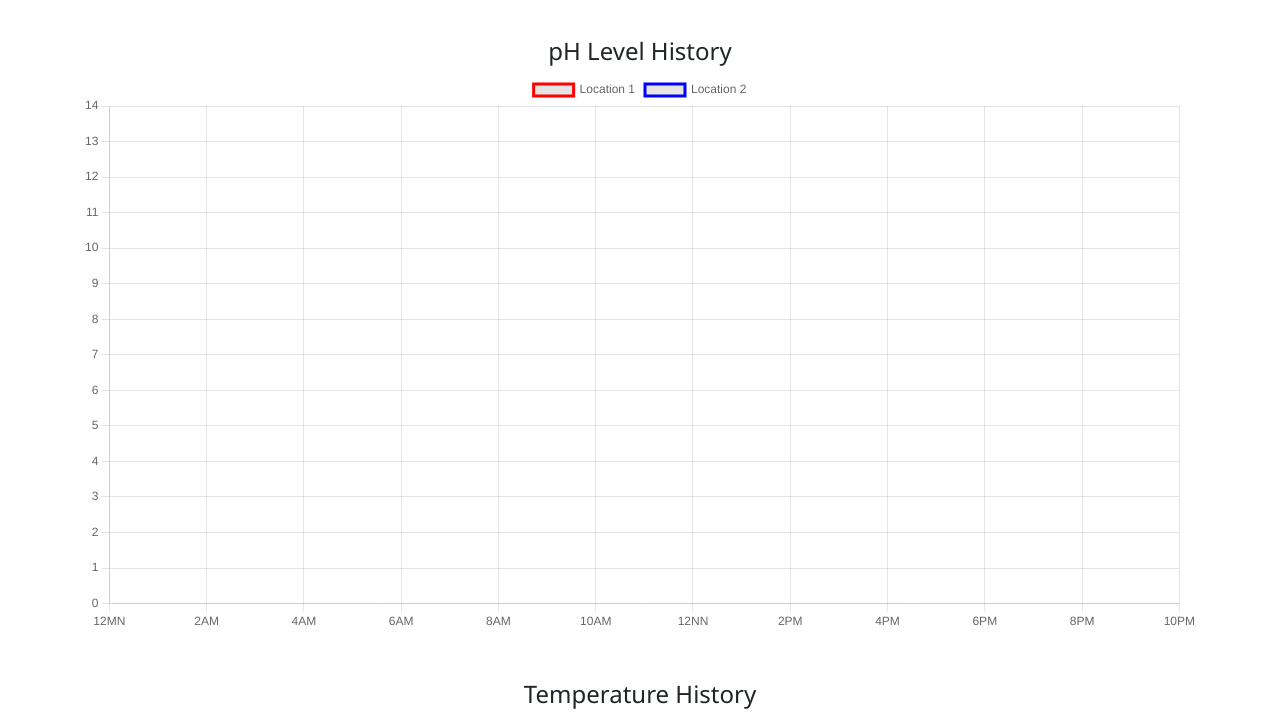
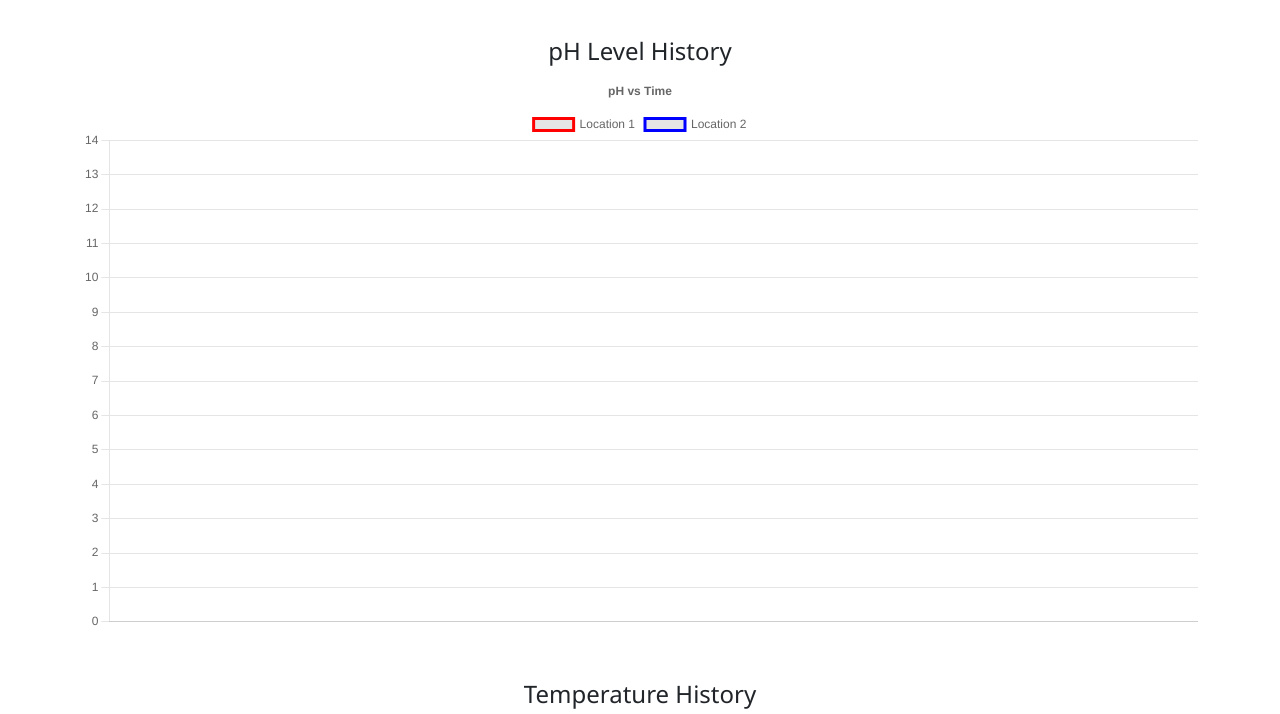
Before and after one commit to tristanjls26/thesis-ni-doy, a plain HTML site: page index.html in a window 1280 px wide. Shown: the part 474-1188 px from the top of the page. Drawn offline with nearby package versions, Linux system fonts and the light colour scheme; no server answers.

Commit message:
Update index.html

```diff
--- a/index.html
+++ b/index.html
@@ -107,12 +107,11 @@
   <!-- Firebase + Charts -->
 <!-- Only include this part of the JS section -->
 <script>
-  const labels = ["12MN", "2AM", "4AM", "6AM", "8AM", "10AM", "12NN", "2PM", "4PM", "6PM", "8PM", "10PM"];
 
 const chartConfig = (label, min, max, step) => ({
   type: 'line',
   data: {
-      labels,
+    labels: [], // <-- dynamic from timeLabels later
     datasets: [
       { label: "Location 1", borderColor: 'red', fill: false, data: [] },
       { label: "Location 2", borderColor: 'blue', fill: false, data: [] }
@@ -125,15 +124,39 @@
         min,
         max,
         ticks: { stepSize: step }
+      },
+      x: {
+        ticks: {
+          maxRotation: 45,
+          minRotation: 45
+        }
+      }
+    },
+    plugins: {
+      title: {
+        display: true,
+        text: label + " vs Time"
+      },
+      legend: {
+        display: true
       }
     }
   }
 });
 
+
   const phChart = new Chart(document.getElementById('phChart'), chartConfig("pH", 0, 14, 1));
   const tempChart = new Chart(document.getElementById('tempChart'), chartConfig("Temp", 15, 40, 5));
-  const turbChart = new Chart(document.getElementById('turbChart'), chartConfig("Turb", 0, 1000, 200));
+  const turbChart = new Chart(document.getElementById('turbChart'), chartConfig("Turb", 0, 2000, 400));
   const tdsChart = new Chart(document.getElementById('tdsChart'), chartConfig("TDS", 0, 1000000, 200000));
+
+function formatTimestamp(ts) {
+  // Assumes ts is like "2025-07-24 14:00:00"
+  const [datePart, timePart] = ts.split(" ");
+  const [hour, minute] = timePart.split(":");
+  return `${datePart} ${hour}:${minute}`;
+}
+
 
   async function fetchData() {
     try {
@@ -143,13 +166,17 @@ async function fetchData() {
       const unit1Data = await response1.json();
       const unit2Data = await response2.json();
 
-    const timestamps = Object.keys(unit1Data || {}).sort(); // Assuming both units use same timestamps
+      const maxPoints = 24; // e.g., last 24 readings
+      const timestamps = Object.keys(unit1Data || {}).sort().slice(-maxPoints);
 
+      const timeLabels = [];
       const ph1 = [], ph2 = [], temp1 = [], temp2 = [], turb1 = [], turb2 = [], tds1 = [], tds2 = [];
 
       let latest;
 
       timestamps.forEach(ts => {
+        timeLabels.push(formatTimestamp(ts));
+
         const u1 = unit1Data[ts] || {};
         const u2 = unit2Data[ts] || {};
 
@@ -168,20 +195,13 @@ async function fetchData() {
         latest = { u1, u2 };
       });
 
-    if (latest) {
-      document.getElementById("ph1").textContent = `pH: ${latest.u1.ph_1}`;
-      document.getElementById("ph2").textContent = `pH: ${latest.u2.ph_2}`;
+      // Update X-axis labels with bucketed times
+      phChart.data.labels = timeLabels;
+      tempChart.data.labels = timeLabels;
+      turbChart.data.labels = timeLabels;
+      tdsChart.data.labels = timeLabels;
 
-      document.getElementById("temp1").textContent = `Temperature: ${latest.u1.temperature_1}°C`;
-      document.getElementById("temp2").textContent = `Temperature: ${latest.u2.temperature_2}°C`;
-
-      document.getElementById("turb1").textContent = `Turbidity: ${latest.u1.turbidity_1} NTU`;
-      document.getElementById("turb2").textContent = `Turbidity: ${latest.u2.turbidity_2} NTU`;
-
-      document.getElementById("tds1").textContent = `TDS: ${latest.u1.tds_1} ppm`;
-      document.getElementById("tds2").textContent = `TDS: ${latest.u2.tds_2} ppm`;
-    }
-
+      // Update datasets
       phChart.data.datasets[0].data = ph1;
       phChart.data.datasets[1].data = ph2;
       phChart.update();
@@ -197,6 +217,21 @@ async function fetchData() {
       tdsChart.data.datasets[0].data = tds1;
       tdsChart.data.datasets[1].data = tds2;
       tdsChart.update();
+
+      // Also update latest values on cards
+      if (latest) {
+        document.getElementById("ph1").textContent = `pH: ${latest.u1.ph_1}`;
+        document.getElementById("ph2").textContent = `pH: ${latest.u2.ph_2}`;
+
+        document.getElementById("temp1").textContent = `Temperature: ${latest.u1.temperature_1}°C`;
+        document.getElementById("temp2").textContent = `Temperature: ${latest.u2.temperature_2}°C`;
+
+        document.getElementById("turb1").textContent = `Turbidity: ${latest.u1.turbidity_1} NTU`;
+        document.getElementById("turb2").textContent = `Turbidity: ${latest.u2.turbidity_2} NTU`;
+
+        document.getElementById("tds1").textContent = `TDS: ${latest.u1.tds_1} ppm`;
+        document.getElementById("tds2").textContent = `TDS: ${latest.u2.tds_2} ppm`;
+      }
 
     } catch (error) {
       console.error("Error fetching data:", error);
```
Lines whose indentation alone changed are shown as unchanged.
